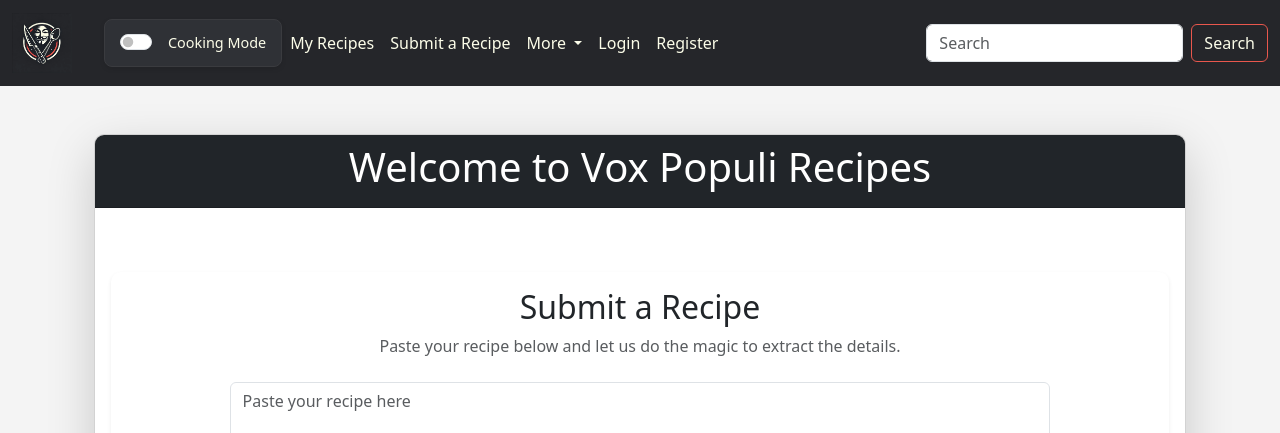
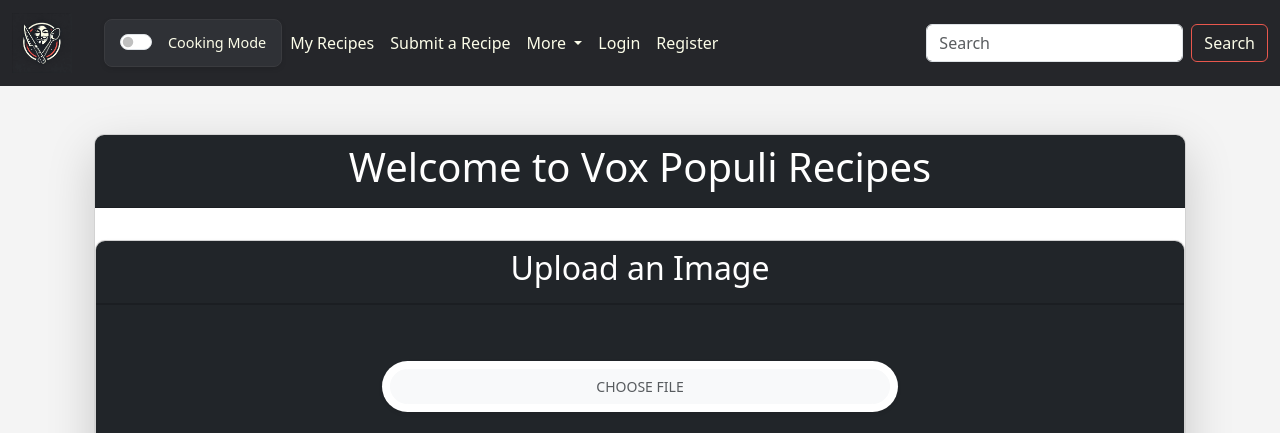
Before and after one commit to louigra/voxpopulirecipes, a Django app: page /submit_recipe_from_text/ in a window 1280 px wide. Shown: the top 433 px of the page. Run offline with Django 5.2, Linux system fonts and the light colour scheme.

Commit message:
image upload parsing

```diff
--- a/mysite/voxpopulirecipes/templates/voxpopulirecipes/submit_recipe_from_text.html
+++ b/mysite/voxpopulirecipes/templates/voxpopulirecipes/submit_recipe_from_text.html
@@ -9,6 +9,43 @@
             <h1>Welcome to Vox Populi Recipes</h1>
         </div>
         <div class="card-body">
+
+        </div>
+        <div class="card shadow-sm">
+            <div class="card-header text-center bg-dark text-white">
+                <h2>Upload an Image</h2>
+            </div>
+            <div class="card-footer bg-dark text-white">
+                <div class="row py-4">
+                    <div class="col-lg-6 mx-auto">
+                        <form method="POST" action="{% url 'voxpopulirecipes:parse_recipe' %}" class="mt-4" enctype="multipart/form-data">
+                        {% csrf_token %}
+                        <!-- Upload image input -->
+                        <div class="input-group mb-3 px-2 py-2 rounded-pill bg-white shadow-sm">
+                            <label for="upload" class="btn btn-light m-0 rounded-pill px-4 w-100 d-flex align-items-center justify-content-center">
+                                <i class="fa fa-cloud-upload mr-2 text-muted"></i>
+                                <small class="text-uppercase font-weight-bold text-muted">Choose file</small>
+                            </label>
+                            <input id="upload" type="file" name="recipe_image" onchange="readURL(this, 'imageResult');" class="d-none">
+                        </div>
+
+                            <!-- Uploaded image area -->
+                            <div class="image-area mt-4">
+                                <img
+                                    id="imageResult"
+                                    src="{% if recipe and recipe.image %}{{ recipe.image.url }}{% else %}#{% endif %}"
+                                    class="img-fluid rounded shadow-sm mx-auto d-block"
+                                >
+                            </div>
+                            <button type="submit" class="btn btn-success btn-lg w-100 mt-3">
+                                Submit Image
+                            </button>
+                        </form>
+                    </div>
+                </div>
+            </div>
+        </div>
+    </div>
             <!-- Recipe Submit Section -->
             <div class="row mt-5">
                 <div class="col-12">
@@ -18,7 +55,7 @@
                             <p class="text-muted">
                                 Paste your recipe below and let us do the magic to extract the details.
                             </p>
-                            <form method="POST" action="{% url 'voxpopulirecipes:parse_recipe' %}" class="mt-4" id="recipeForm">
+                            <form method="POST" action="{% url 'voxpopulirecipes:parse_recipe' %}" class="mt-4" id="recipeForm" enctype="multipart/form-data">
                                 {% csrf_token %}
                                 <div class="d-flex justify-content-center">
                                     <textarea
@@ -36,7 +73,7 @@
                         </div>
                     </div>
                 </div>
-            </div>
+
         </div>
     </div>
 </div>
@@ -84,14 +121,28 @@
 <!-- Scripts -->
 <script>
     document.addEventListener("DOMContentLoaded", function () {
-        const recipeForm = document.getElementById("recipeForm");
+        const forms = document.querySelectorAll("form"); // Select all forms
         const loadingModal = new bootstrap.Modal(document.getElementById("loadingModal"));
 
-        recipeForm.addEventListener("submit", function (event) {
-            // Show the loading modal when the form is submitted
-            loadingModal.show();
+        forms.forEach(form => {
+            form.addEventListener("submit", function (event) {
+                loadingModal.show(); // Show the modal when any form is submitted
+            });
         });
     });
+
+        // Function to show the uploaded image
+        function readURL(input, targetImageId) {
+            if (input.files && input.files[0]) {
+                var reader = new FileReader();
+
+                reader.onload = function (e) {
+                    document.getElementById(targetImageId).src = e.target.result;
+                };
+
+                reader.readAsDataURL(input.files[0]);
+            }
+        }
 </script>
 
 {% endblock %}
--- a/mysite/voxpopulirecipes/views.py
+++ b/mysite/voxpopulirecipes/views.py
@@ -6,6 +6,7 @@ client = OpenAI()
 
 
 import json
+import openai
 import time
 from django.shortcuts import get_object_or_404, render, redirect
 from django.http import HttpResponse
@@ -16,6 +17,11 @@ from django.views.decorators.csrf import csrf_exempt
 from django.contrib.auth.decorators import login_required
 from django.db.models import Avg
 from collections import defaultdict
+import pytesseract
+from PIL import Image
+import io
+
+
 
 # import pagination stuff
 from django.core.paginator import Paginator
@@ -542,25 +548,24 @@ def submit_recipe_from_image(request):
 
 from openai import OpenAI
 
-client = OpenAI()
-from django.shortcuts import render, redirect
-from .models import Recipe, Ingredient
 
-import time  # For adding a delay between retries
-import json
-from django.shortcuts import render, redirect
-from django.utils import timezone
-from .models import Recipe, Ingredient, Instruction
 
 def parse_recipe(request):
     if request.method == 'POST':
         recipe_text = request.POST.get('recipe_text', '')
+
+        # Handle image upload and extract text using OpenAI Vision API
+        recipe_image = request.FILES.get('recipe_image')
+        if recipe_image:
+            extracted_text = extract_text_from_image(recipe_image)
+            print(extracted_text)
+            if "Error" not in extracted_text:
+                recipe_text += "\n" + extracted_text  # Append extracted text to existing recipe_text
+
         if recipe_text:
-            max_retries = 2  # Number of retries
+            max_retries = 2
             for attempt in range(max_retries):
-                print(attempt)
                 try:
-                    # Call OpenAI API
                     response = client.chat.completions.create(
                         model="gpt-4",
                         messages=[
@@ -577,7 +582,7 @@ def parse_recipe(request):
                     )
                     recipe_data = response.choices[0].message.content
 
-                    # Parse the API response
+                    # Parse API response
                     data = json.loads(recipe_data)
 
                     # Create the Recipe object
@@ -608,9 +613,33 @@ def parse_recipe(request):
                     # Redirect to the edit_recipe view with the new recipe ID
                     return redirect('voxpopulirecipes:edit_recipe', recipe_id=recipe.id)
                 except Exception as e:
-                    if attempt < max_retries - 1:  # Retry if not the last attempt
-                        time.sleep(1)  # Optional: Add a short delay before retrying
+                    if attempt < max_retries - 1:
+                        time.sleep(1)
                         continue
-                    else:  # Log the error and show the error page on the last attempt
+                    else:
                         return render(request, 'voxpopulirecipes/error.html', {'error': str(e)})
-    return render(request, 'voxpopulirecipes/paste_recipe.html')
+
+    return render(request, 'voxpopulirecipes/parse_recipe.html')
+
+def extract_text_from_image(image):
+    """Extracts text from an image using Tesseract OCR"""
+    try:
+        # Save the uploaded image temporarily
+        image_path = '/tmp/temp_image.png'
+        with open(image_path, 'wb') as f:
+            f.write(image.read())
+
+        # Open the image using PIL
+        img = Image.open(image_path)
+
+        # Use Tesseract to extract text
+        extracted_text = pytesseract.image_to_string(img)
+
+        # Clean up the temporary file
+        img.close()
+
+        # Return the extracted text
+        return extracted_text.strip() if extracted_text else "Error: No text extracted"
+
+    except Exception as e:
+        return f"Error extracting text with Tesseract: {str(e)}"
```
Also changed, not shown: mysite/voxpopulirecipes/templates/voxpopulirecipes/submit_recipe.html (+13 -5 lines), mysite/voxpopulirecipes/templates/voxpopulirecipes/submit_recipe_from_image.html (+13 -0 lines), mysite/voxpopulirecipes/templates/voxpopulirecipes/submit_recipe_selector.html (+4 -4 lines), mysite/db.sqlite3.
